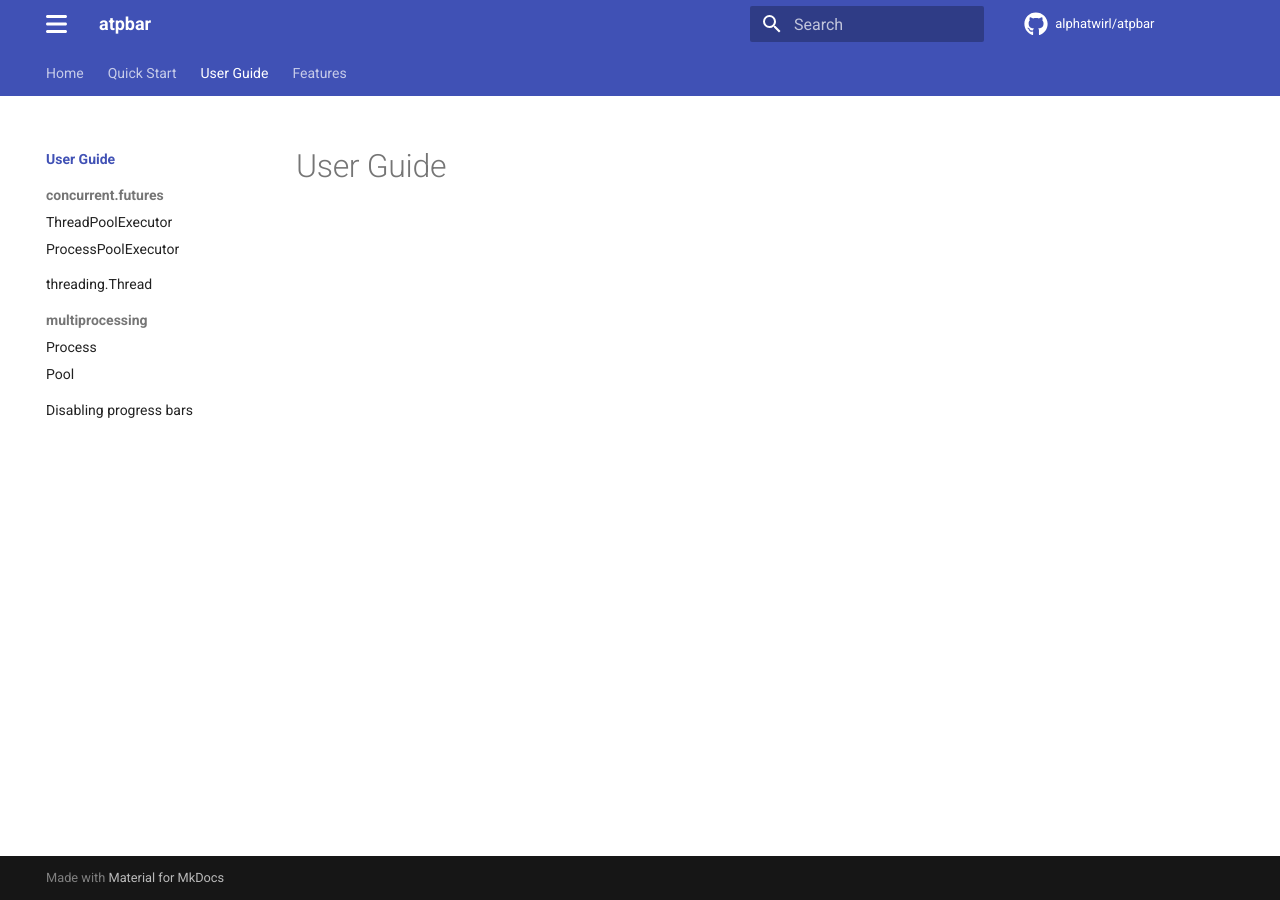
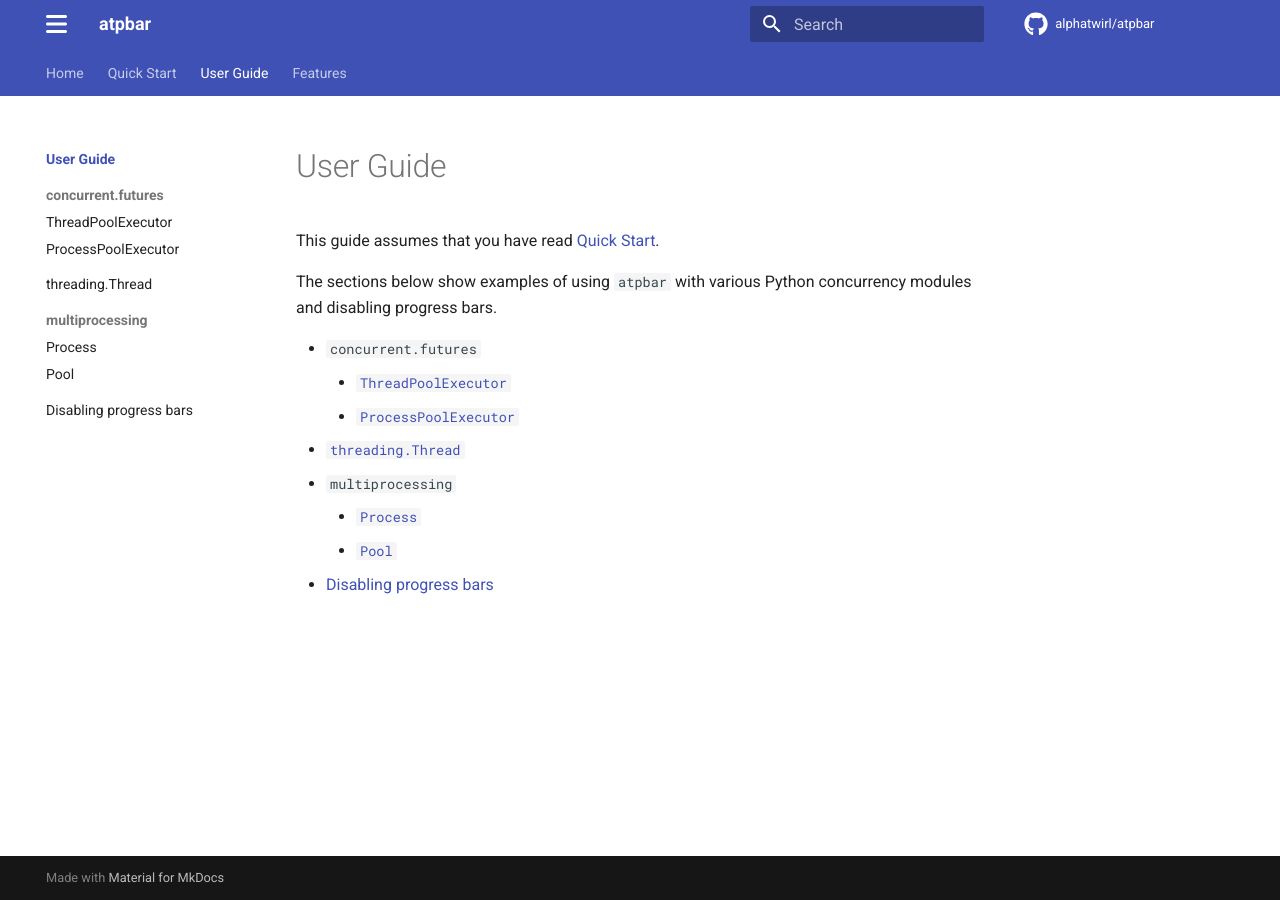
Before and after one commit to alphatwirl/atpbar, an MkDocs documentation site: the page built from docs/guide/index.md, in a window 1280 px wide. Built offline with MkDocs 1.6.1 and Material for MkDocs 9.7.7, drawn with Linux system fonts in a browser that asks for light colours; comment, search, counter and statistics services are not loaded.

Commit message:
Update doc

```diff
--- a/docs/guide/index.md
+++ b/docs/guide/index.md
@@ -1 +1,15 @@
 # User Guide
+
+This guide assumes that you have read [Quick Start](../quick.md).
+
+The sections below show examples of using `atpbar` with various Python
+concurrency modules and disabling progress bars.
+
+- `concurrent.futures`
+	- [`ThreadPoolExecutor`](threading-thread.md)
+	- [`ProcessPoolExecutor`](process-pool-executor.md)
+- [`threading.Thread`](threading-thread.md)
+- `multiprocessing`
+	- [`Process`](multiprocessing-process.md)
+	- [`Pool`](multiprocessing-pool.md)
+- [Disabling progress bars](disable.md)
```
Also changed, not shown: docs/features/index.md (+4 -0 lines), docs/index.md (+4 -0 lines), docs/quick.md (+1 -1 lines).
